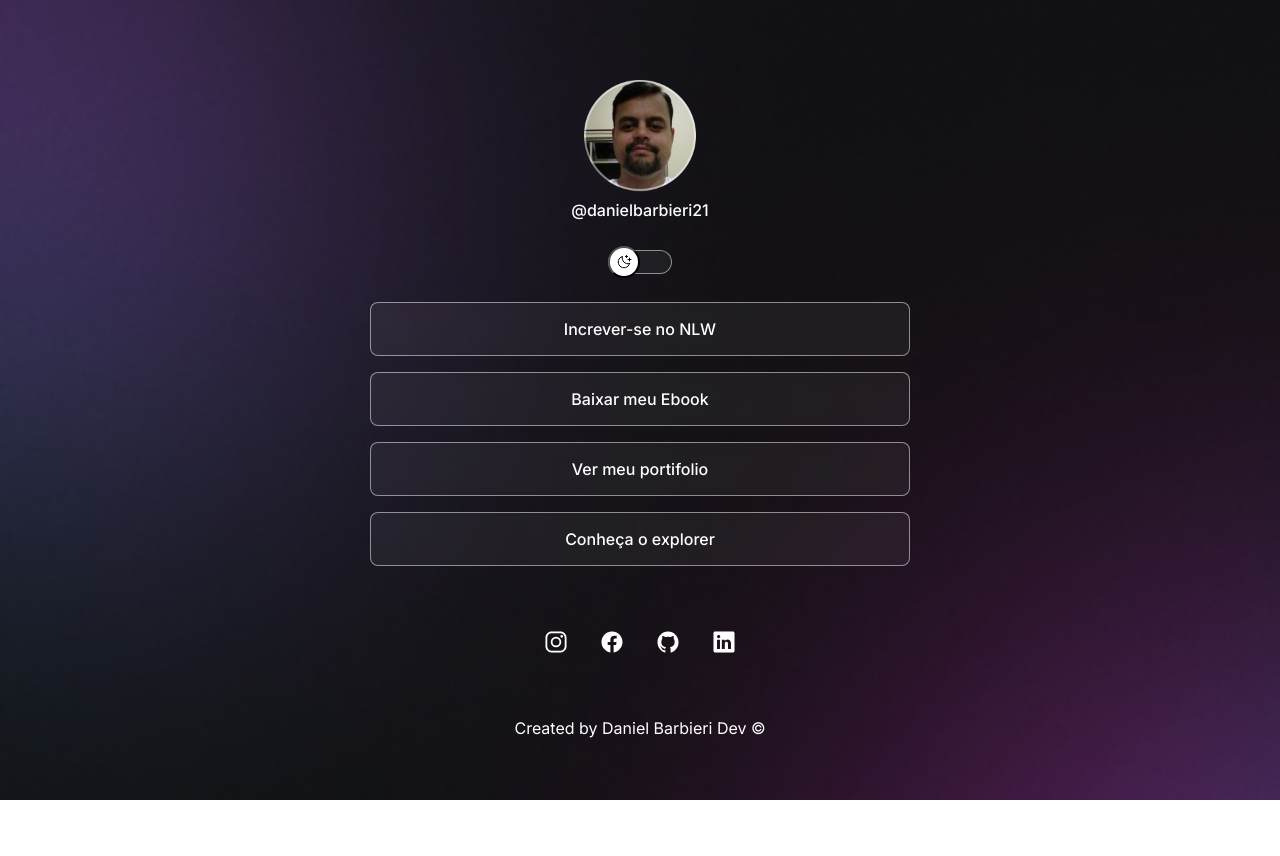
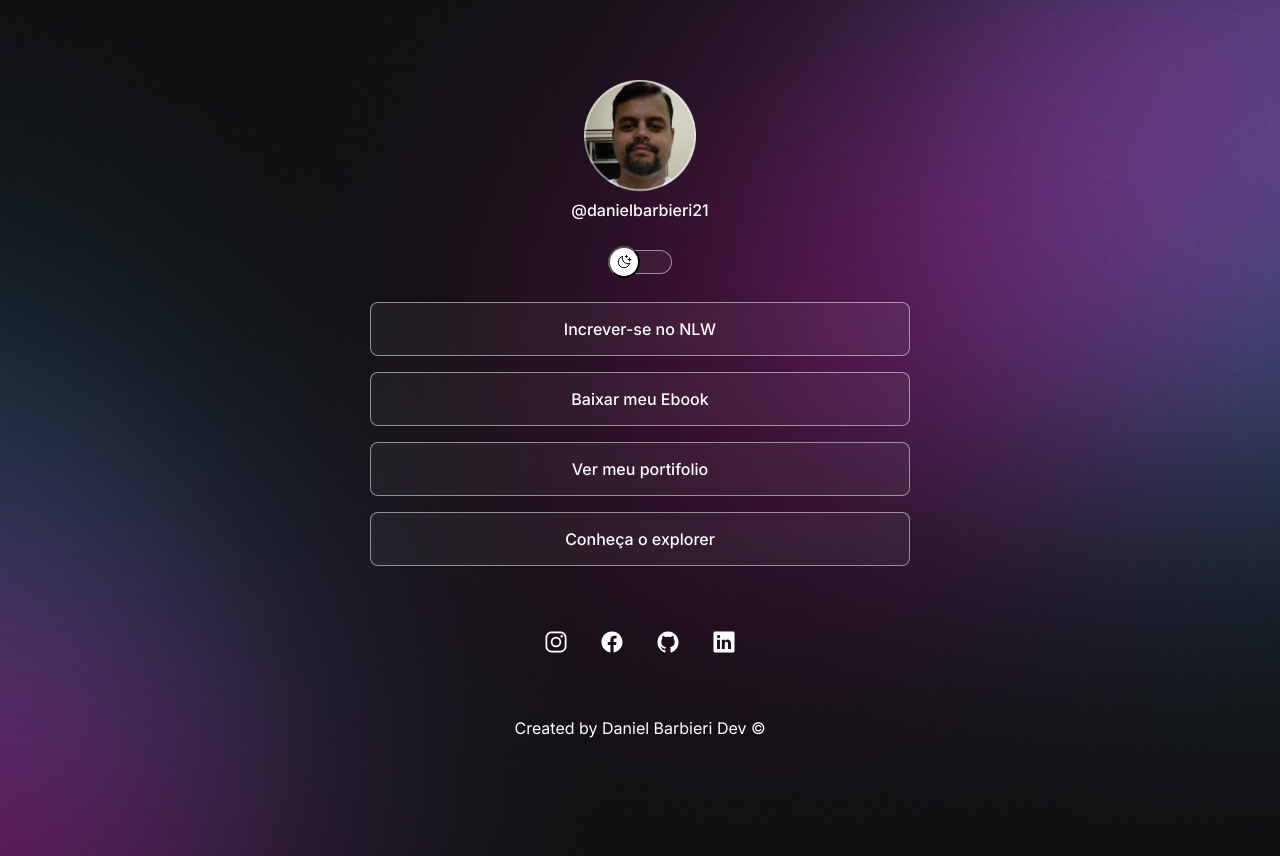
Before and after one commit to DanielBarbieri21/danielbarbieri21.github.io, a plain HTML site: page index.html in a window 1280 px wide. Before the commit the page ends 800 px from the top, so only its background shows below. Drawn offline with nearby package versions, Linux system fonts and the light colour scheme.

Commit message:
add mediaqueries

```diff
--- a/style.css
+++ b/style.css
@@ -26,7 +26,7 @@
 
 body {
   background: var(--bg-url) no-repeat top center/cover;
-
+  height: 100vh;
 }
 
 body * {
@@ -160,3 +160,14 @@ footer {
     padding: 24px;
     text-align: center;
 }
+/* Usando Media queries */
+
+@media (min-width: 780px) {
+    :root {
+        --bg-url: url(./assets/bg-desktop.jpg);
+    }
+
+    .light {
+        --bg-url: url(./assets/bg-desktop-ligth0.jpg);
+    }
+}
```
